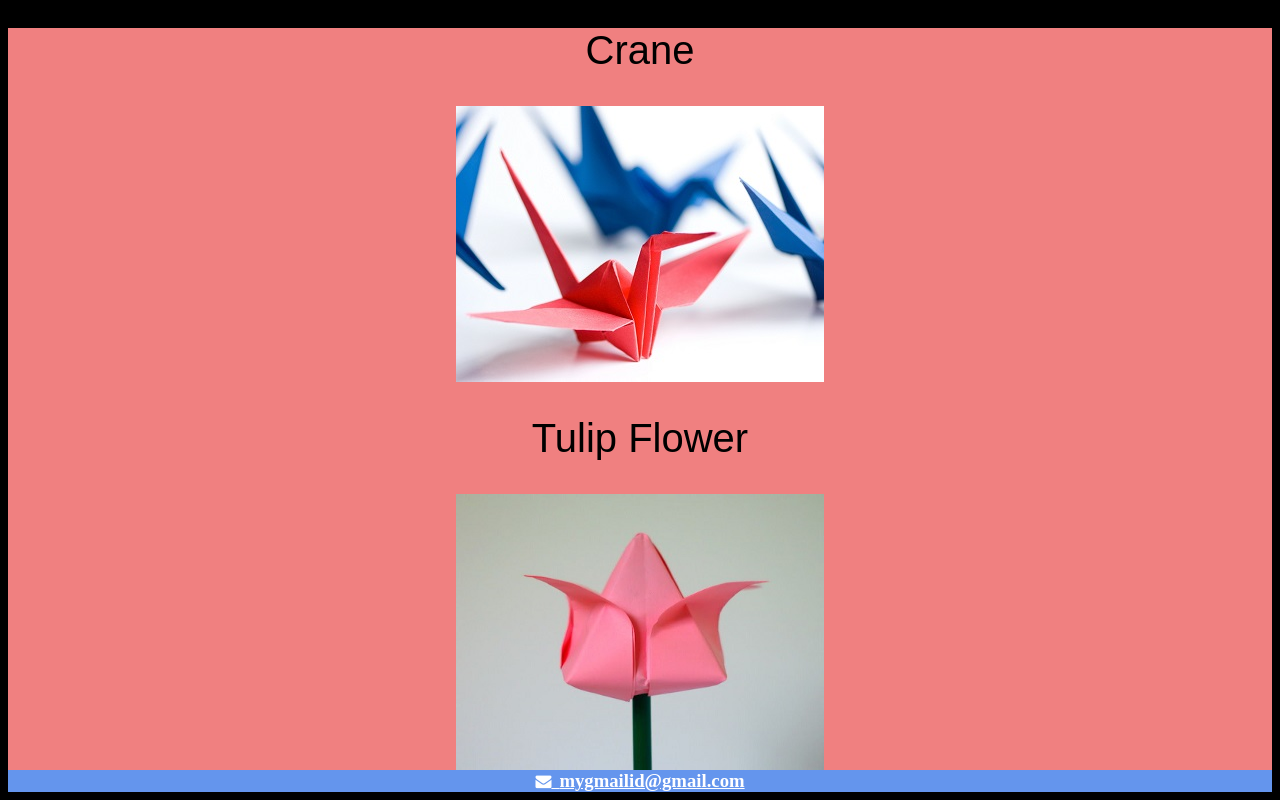
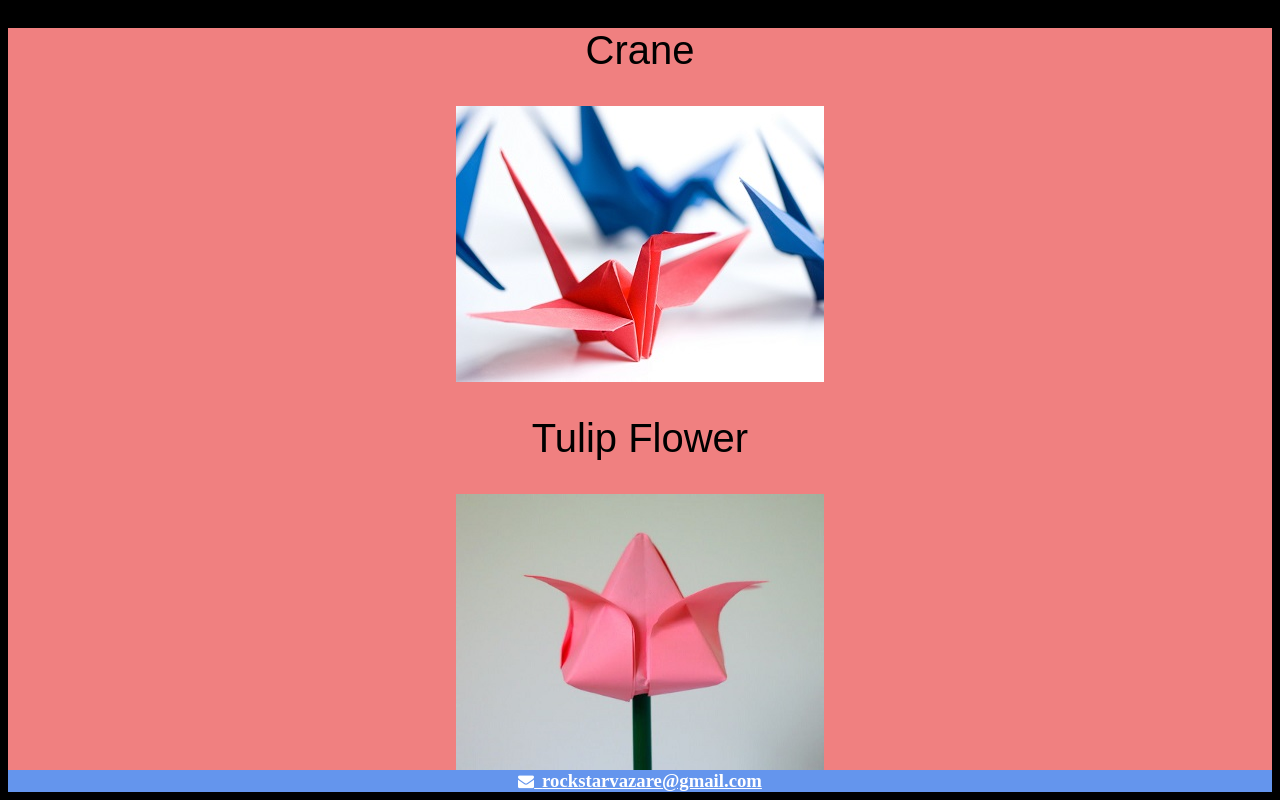
Before and after one commit to 24Parth/origami2, a plain HTML site: page index.html in a window 1280 px wide. Shown: the part 810-1610 px from the top of the page. Drawn offline with Linux system fonts and the light colour scheme.

Commit message:
Update index.html

```diff
--- a/index.html
+++ b/index.html
@@ -40,8 +40,8 @@
     <section id="contact_1">
 
 
-       <a href="mailto:someone@example.com?Subject=Hello">
-               <i class="fa fa-envelope"></i>&nbsp;&nbsp;<h3>mygmailid@gmail.com</h3>
+       <a href="mailto:rockstarvazare@gmail.com?Subject=Hello">
+               <i class="fa fa-envelope"></i>&nbsp;&nbsp;<h3>rockstarvazare@gmail.com</h3>
                 </a>
 
 
```
